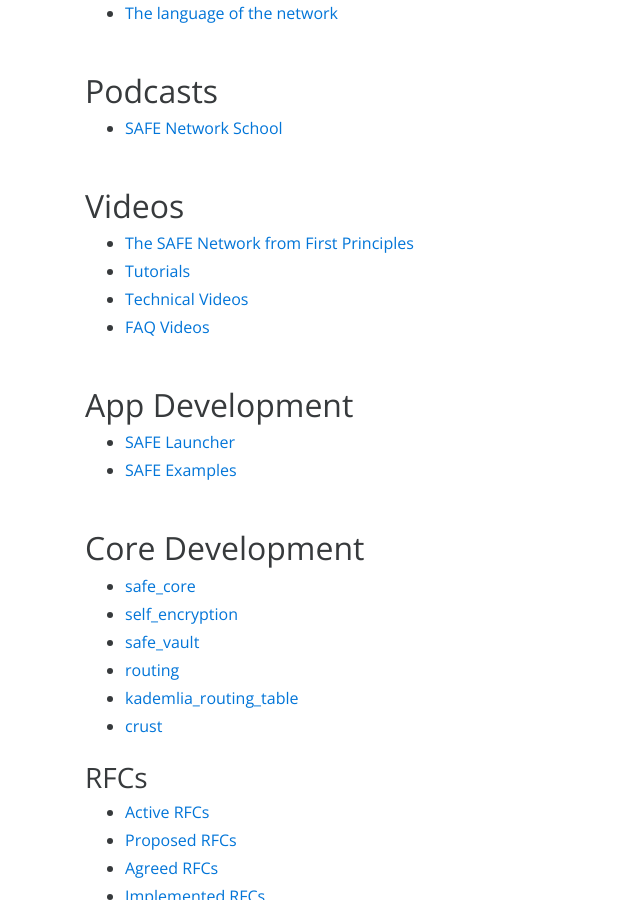
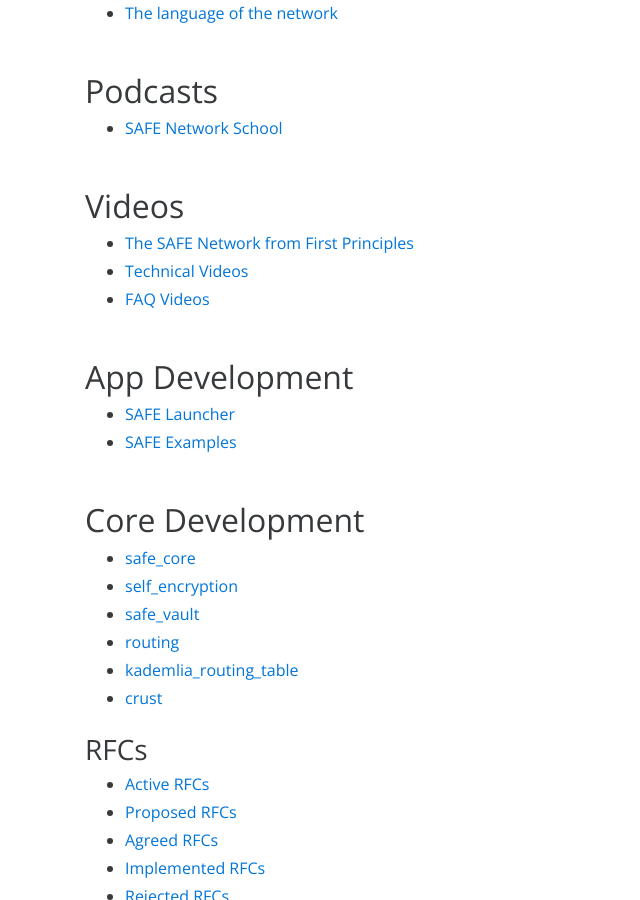
Before and after one commit to safenetwork/safenetwork.org, a Jekyll site: the page built from documentation.md, in a window 1280 px wide and 900 px high, scrolled down 840 px. Shown: the whole window, without its empty margins (0-640 px from the left). Built offline with Jekyll 4.4.1, drawn with Linux system fonts in a browser that asks for light colours.

Commit message:
move tutorials to community.md

```diff
--- a/documentation.md
+++ b/documentation.md
@@ -37,7 +37,6 @@
 ## Videos
 
 - [The SAFE Network from First Principles](https://www.youtube.com/playlist?list=PLiYqQVdgdw_sSDkdIZzDRQR9xZlsukIxD)
-- [Tutorials](https://www.youtube.com/playlist?list=PL7GqwP0KrKTqUKiSCDCRQDiRhznbeZjRu)
 - [Technical Videos](https://www.youtube.com/playlist?list=PL7GqwP0KrKTpDLsQwk_gixasgCcUuL9H5)
 - [FAQ Videos](https://www.youtube.com/playlist?list=PL7GqwP0KrKTrE88kD-39FKKrydTGJQEUx)
 
```
Also changed, not shown: community.md (+1 -0 lines).
